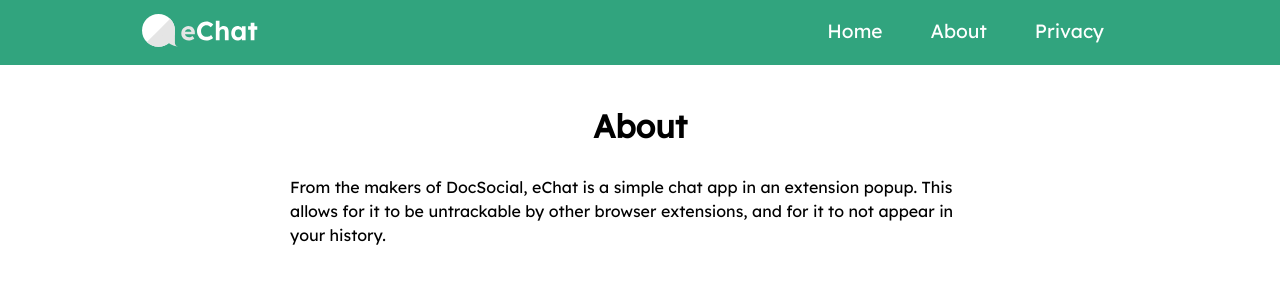
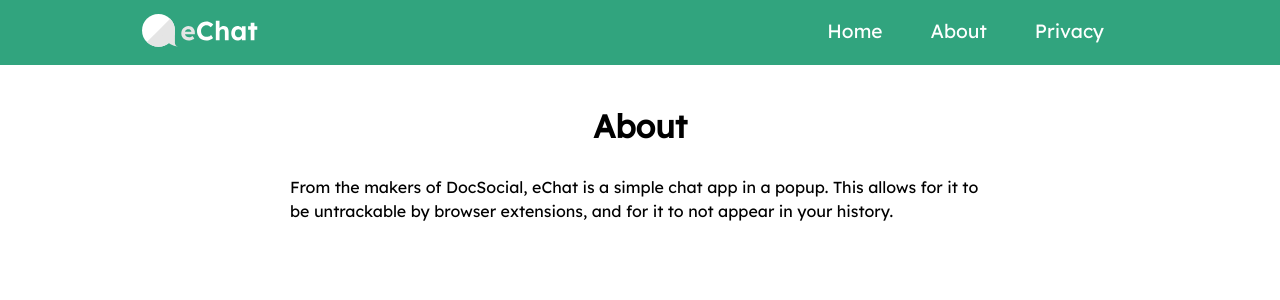
Before and after one commit to Heliodex/eChatWebsite, a SvelteKit app: page /about in a window 1280 px wide. Shown: the top 300 px of the page. Built offline with nearby package versions, Linux system fonts and the light colour scheme.

Commit message:
Change text on about and privacy policy pages

```diff
--- a/src/routes/about/+page.svelte
+++ b/src/routes/about/+page.svelte
@@ -6,7 +6,7 @@
 	<div class="thintext">
 		<h1>About</h1>
 		<br />
-		<p>From the makers of DocSocial, eChat is a simple chat app in an extension popup. This allows for it to be untrackable by other browser extensions, and for it to not appear in your history.</p>
+		<p>From the makers of DocSocial, eChat is a simple chat app in a popup. This allows for it to be untrackable by browser extensions, and for it to not appear in your history.</p>
 	</div>
 </div>
 
--- a/src/routes/privacy/+page.svelte
+++ b/src/routes/privacy/+page.svelte
@@ -6,7 +6,7 @@
 	<div class="thintext">
 		<h1>Privacy Policy</h1>
 		<h4>Information collection and use</h4>
-		<p>For a better experience while using eChat, we use cookies to store your settings choices. These include your dark mode, message history length and theme colour choices. These choices are stored on your device and are never sent to eChat's servers.</p>
+		<p>For a better experience while using eChat, we use cookies to store your settings choices. These include your dark mode, message history length, and theme colour choices. These choices are stored on your device and are never sent to eChat's servers.</p>
 		<p>No personally identifying information such as location, device information, network information, or email addresses are collected by eChat.</p>
 		<p>Messages are stored temporarily on our servers, for a maximum period of 100 hours. Messages are only visible to other participants in the message group. Usernames are only stored alongside messages, and are not stored individually. Users of eChat are still allowed to screenshot, save, and copy any data that you send, but only in the ways outlined in the Terms of Service.</p>
 		<h4>Security</h4>
@@ -19,7 +19,7 @@
 		<p>Under GDPR Laws, you remain in control of your data. If for any reason you would like to retrieve or request deletion of your personal data, please contact our support team at <a href="mailto:help.echat@gmail.com">help.echat@gmail.com</a>.</p>
 		<p>Please check this privacy policy regularly. We may update it at any time without notice. You must agree to any changes if you continue to use eChat after the privacy policy has been updated.</p>
 		<p>If you have any questions, suggestions, or if you want more information, please contact our support team at <a href="mailto:help.echat@gmail.com">help.echat@gmail.com</a>.</p>
-		<em>Last updated 27 August 2022</em><br />
+		<em>Last updated 29 August 2022</em><br />
 	</div>
 </div>
 
```
Also changed, not shown: static/webstore.png (deleted).
